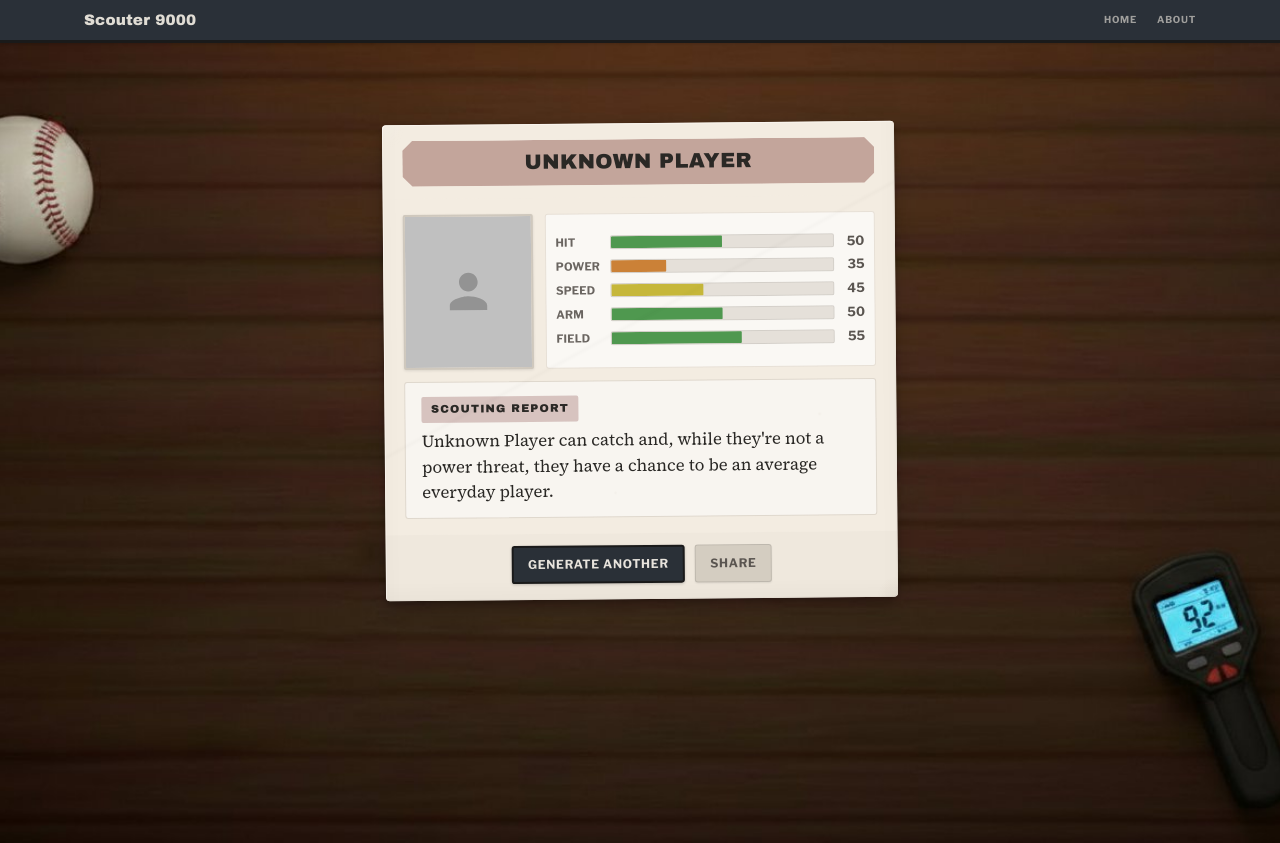
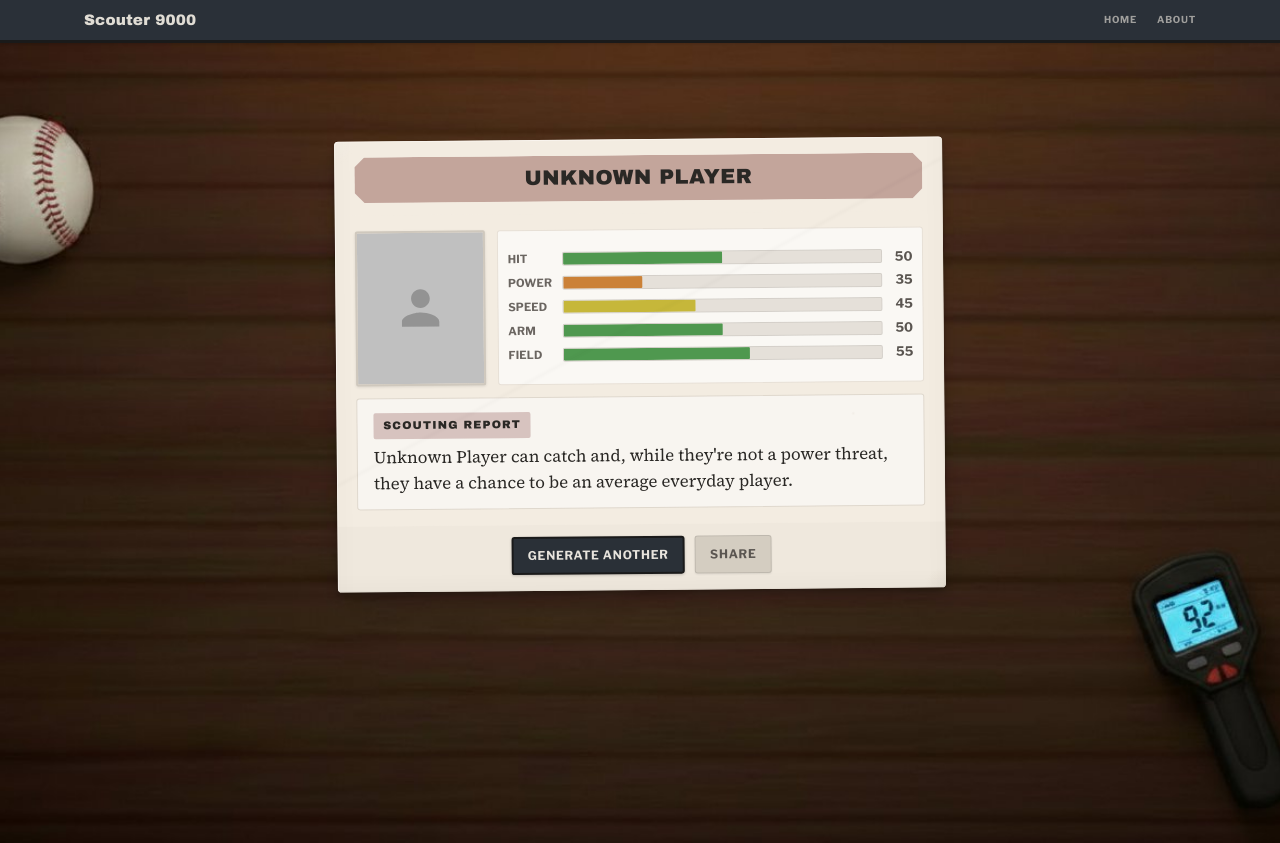
Before and after one commit to cccx3/scouter-9000, a React (Vite) app: page /profile/1 in a window 1280 px wide. Built offline with nearby package versions, Linux system fonts and the light colour scheme.

Commit message:
further ui rejiggering

```diff
--- a/src/pages/Home.css
+++ b/src/pages/Home.css
@@ -12,11 +12,11 @@
   display: flex;
   align-items: flex-start;
   justify-content: center;
-  padding-top: 10vh;
+  padding-top: 14vh;
 }
 
 .home-card {
-  max-width: 30rem;
+  max-width: 34rem;
   width: 100%;
   border-radius: 4px;
   background: #f4ece0;
@@ -253,7 +253,7 @@
     height: calc(100dvh - 44px);
     overflow: hidden;
     align-items: flex-start;
-    padding-top: 3.5dvh;
+    padding-top: 4dvh;
   }
 
   .home-card {
--- a/src/pages/Profile.css
+++ b/src/pages/Profile.css
@@ -12,11 +12,11 @@
   display: flex;
   align-items: flex-start;
   justify-content: center;
-  padding-top: 10vh;
+  padding-top: 12vh;
 }
 
 .vintage-card {
-  max-width: 32rem;
+  max-width: 38rem;
   max-height: 82vh;
   width: 100%;
   margin: 0 auto;
@@ -122,7 +122,6 @@
   overflow-x: hidden;
 }
 
-/* Thin styled scrollbar for scouting report overflow */
 .card-body::-webkit-scrollbar {
   width: 5px;
 }
@@ -345,7 +344,7 @@
     display: flex;
     align-items: flex-start;
     justify-content: center;
-    padding-top: 3.5dvh;
+    padding-top: 4dvh;
   }
 
   .vintage-card {
```
